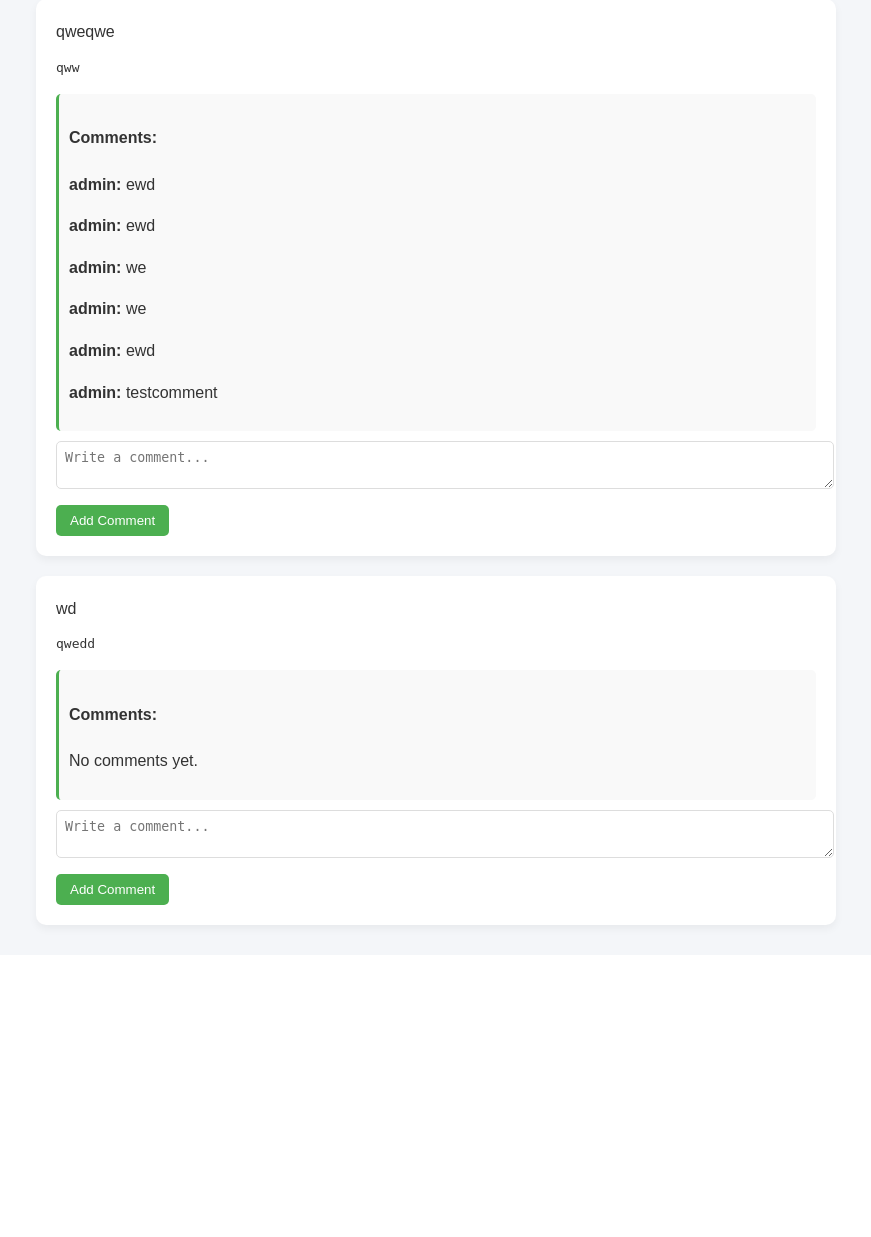
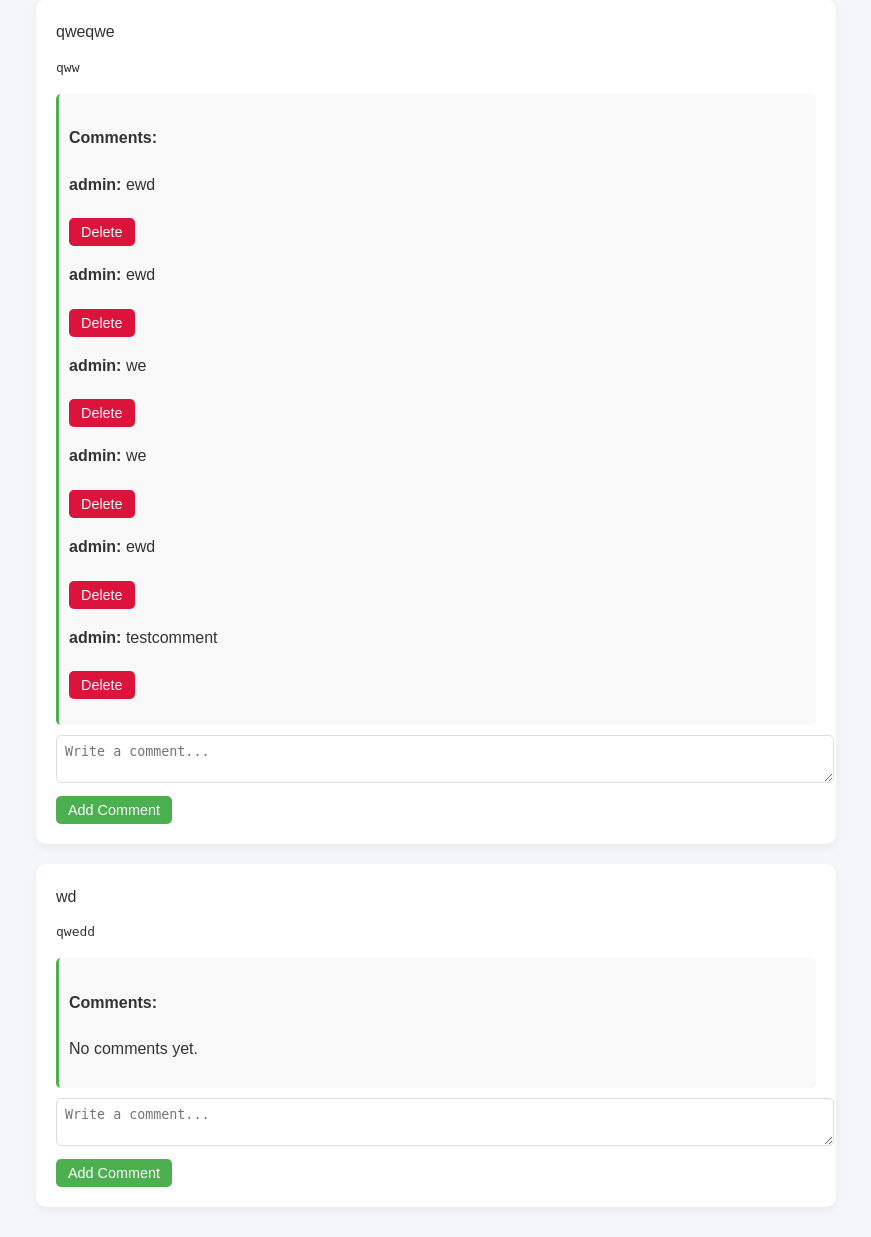
Before and after one commit to Abduqod1rr/mblog, a Django app: page /mblog// in a window 1280 px wide. Shown: the part 122-1359 px from the top of the page, without its empty margins (204-1075 px from the left). Before the commit the page ends 1055 px from the top, so only its background shows below. Run offline with Django 5.2, Linux system fonts and the light colour scheme; a user stored in the database is signed in; data comes from the database, SQL or seed files in the repository.

Commit message:
the comit

```diff
--- a/blog/templates/home.html
+++ b/blog/templates/home.html
@@ -58,18 +58,26 @@
       resize: vertical;
     }
 
-    button {
+    button, .delete-btn {
       background: #4CAF50;
       color: white;
       border: none;
-      padding: 8px 14px;
+      padding: 6px 12px;
       border-radius: 5px;
-      margin-top: 8px;
+      margin-top: 5px;
       cursor: pointer;
+      font-size: 0.9rem;
     }
 
-    button:hover {
+    button:hover, .delete-btn:hover {
       background: #45a049;
+    }
+
+    .delete-btn {
+      background: crimson;
+    }
+    .delete-btn:hover {
+      background: darkred;
     }
   </style>
 </head>
@@ -86,7 +94,16 @@
         <div class="comment-box">
           <h4>Comments:</h4>
           {% for comment in post.comment_set.all %}
-            <p><strong>{{ comment.user }}:</strong> {{ comment.comment }}</p>
+            <p>
+              <strong>{{ comment.user }}:</strong> {{ comment.comment }}
+              {% if user.is_authenticated and comment.user == user %}
+                <!-- Delete faqat o'z commenti uchun -->
+                <form action="{% url 'delete_comment' comment.pk %}" method="post" style="display:inline;">
+                  {% csrf_token %}
+                  <button type="submit" class="delete-btn">Delete</button>
+                </form>
+              {% endif %}
+            </p>
           {% empty %}
             <p>No comments yet.</p>
           {% endfor %}
```
